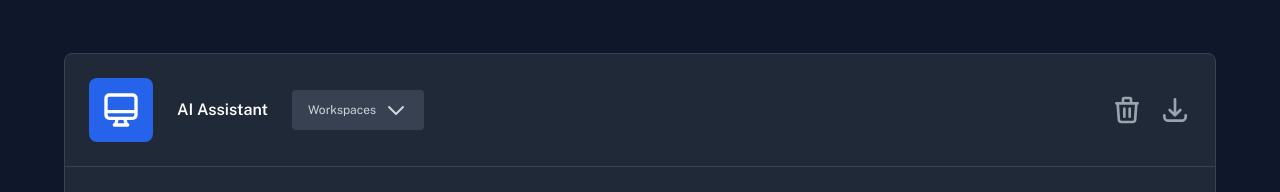
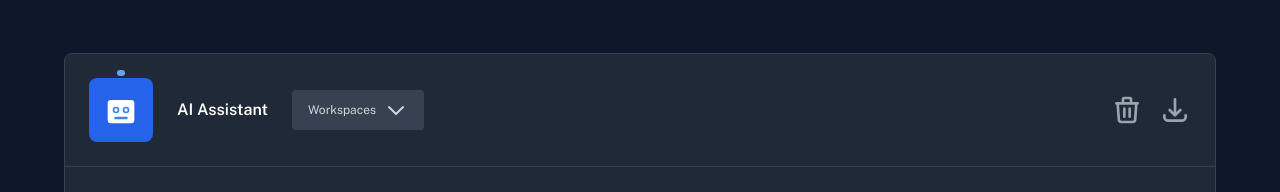
Before and after one commit to jonbmost/rapidacq-frontend, a Next.js app: page /dashboard in a window 1280 px wide. Shown: the part 502-694 px from the top of the page. Built offline with nearby package versions, Linux system fonts and the light colour scheme; sample sign-in values are in the browser's storage.

Commit message:
Add fun robot face icon with eyes and antenna

```diff
--- a/components/AcquisitionChatbot.tsx
+++ b/components/AcquisitionChatbot.tsx
@@ -103,10 +103,22 @@ export default function AcquisitionChatbot() {
       {/* Header */}
       <div className="flex items-center justify-between p-3 border-b border-gray-700">
         <div className="flex items-center gap-3">
-          {/* Robot Icon */}
-          <div className="w-8 h-8 bg-blue-600 rounded-lg flex items-center justify-center">
-            <svg className="w-5 h-5 text-white" fill="none" stroke="currentColor" viewBox="0 0 24 24">
-              <path strokeLinecap="round" strokeLinejoin="round" strokeWidth={2} d="M9.75 17L9 20l-1 1h8l-1-1-.75-3M3 13h18M5 17h14a2 2 0 002-2V5a2 2 0 00-2-2H5a2 2 0 00-2 2v10a2 2 0 002 2z" />
+          {/* Fun Robot Icon */}
+          <div className="w-8 h-8 bg-blue-600 rounded-lg flex items-center justify-center relative">
+            {/* Antenna */}
+            <div className="absolute -top-1 left-1/2 -translate-x-1/2 w-1 h-1.5 bg-blue-400 rounded-full"></div>
+            {/* Robot Face */}
+            <svg className="w-5 h-5 text-white" viewBox="0 0 24 24" fill="currentColor">
+              {/* Head */}
+              <rect x="4" y="6" width="16" height="14" rx="2" fill="currentColor"/>
+              {/* Left Eye */}
+              <circle cx="9" cy="12" r="2" fill="#3B82F6"/>
+              <circle cx="9" cy="12" r="1" fill="white"/>
+              {/* Right Eye */}
+              <circle cx="15" cy="12" r="2" fill="#3B82F6"/>
+              <circle cx="15" cy="12" r="1" fill="white"/>
+              {/* Mouth */}
+              <rect x="8" y="16" width="8" height="1.5" rx="0.5" fill="#3B82F6"/>
             </svg>
           </div>
           <h3 className="font-semibold text-white">AI Assistant</h3>
@@ -215,7 +227,8 @@ export default function AcquisitionChatbot() {
             onChange={(e) => setInput(e.target.value)}
             placeholder="Ask about federal acquisition..."
             className="flex-1 bg-gray-700 text-white rounded-lg px-4 py-2 text-sm focus:outline-none focus:ring-2 focus:ring-blue-500 placeholder-gray-400"
-          />
+          >
+          </input>
           <button
             type="submit"
             disabled={isLoading || !input.trim()}
```
